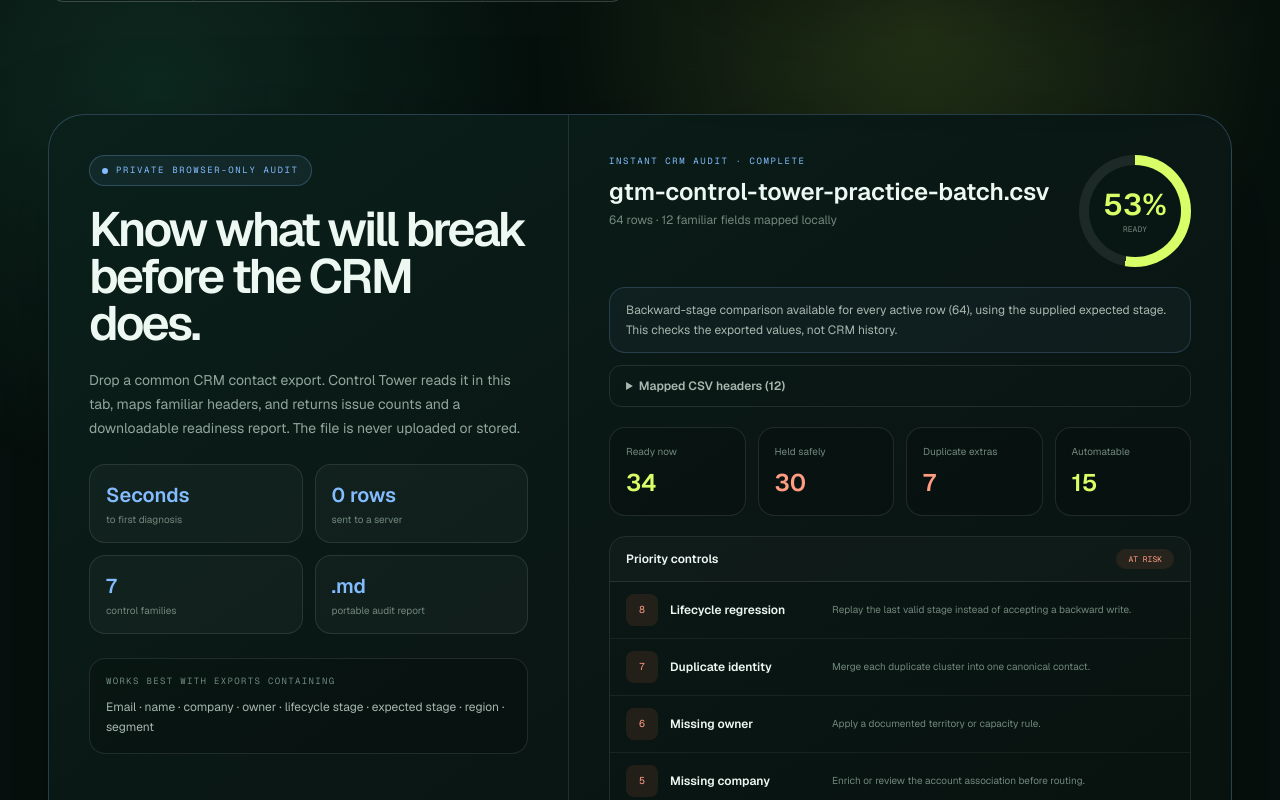
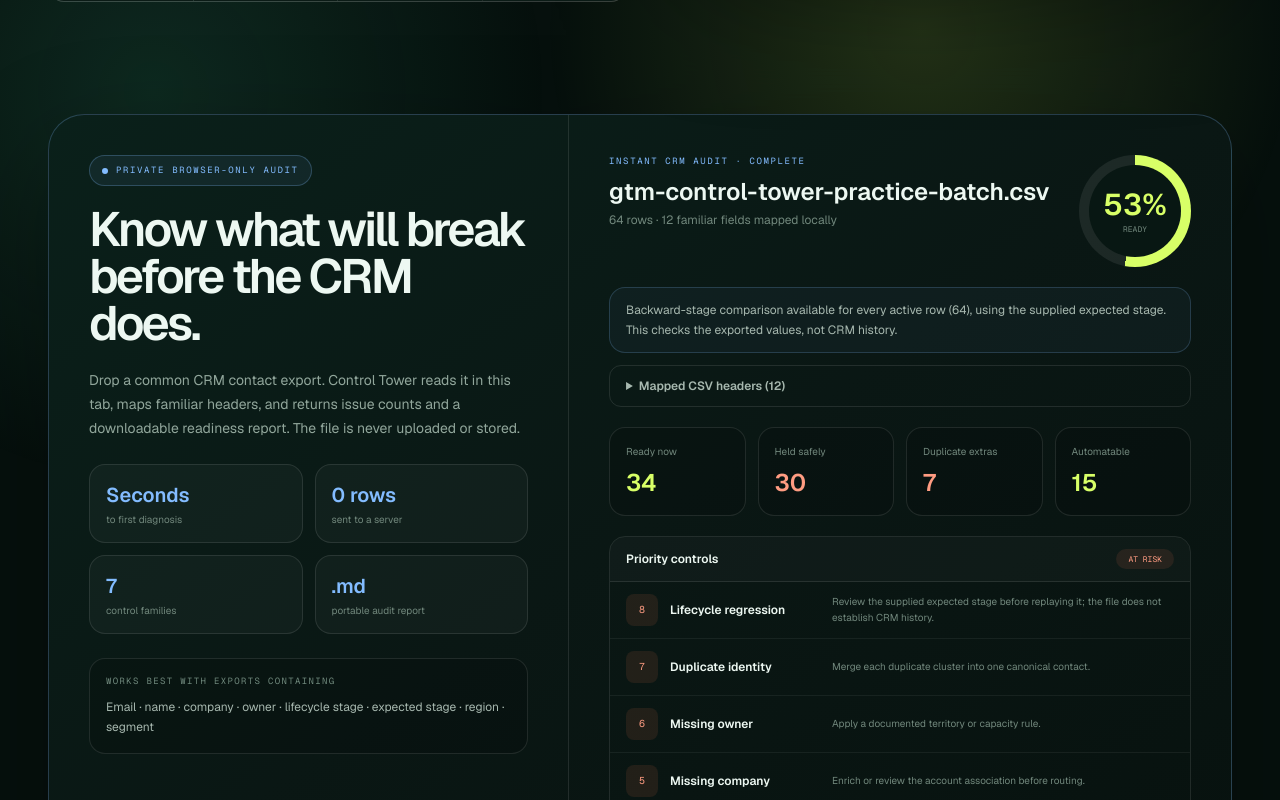
Before and after one commit to harrisonoconnorhover/gtm-control-tower, a Next.js app: page / in a window 1280 px wide. Both pictures are taken after a click on the button "Try the safe sample". Shown: the part 830-1630 px from the top of the page. Built offline with nearby package versions, Linux system fonts and the light colour scheme.

Commit message:
Document verified decisions and clarify lifecycle evidence

```diff
--- a/components/instant-crm-audit.tsx
+++ b/components/instant-crm-audit.tsx
@@ -143,7 +143,7 @@ function AuditResult({ report, onDownload, onReset }: { report: CrmAuditReport;
         <div>
           <p className="font-mono text-[9px] uppercase tracking-[0.18em] text-[#83bcff]">Instant CRM audit · complete</p>
           <h3 className="mt-2 break-all text-2xl font-semibold">{report.fileName}</h3>
-          <p className="mt-1 text-xs text-[#71877c]">{report.sourceRows.toLocaleString()} rows · {report.mappedFields} familiar fields mapped locally</p>
+          <p className="mt-1 text-xs text-[#71877c]">{report.sourceRows.toLocaleString()} {report.sourceRows === 1 ? 'row' : 'rows'} · {report.mappedFields} familiar fields mapped locally</p>
         </div>
         <div className="relative grid h-28 w-28 place-items-center rounded-full" style={{ background: `conic-gradient(#d8ff67 ${report.readinessScore * 3.6}deg, rgba(255,255,255,0.08) 0deg)` }}>
           <div className="grid h-[92px] w-[92px] place-items-center rounded-full bg-[#081713] text-center">
--- a/lib/crm-audit.ts
+++ b/lib/crm-audit.ts
@@ -58,7 +58,7 @@ export function auditContactsCsv(
     priority('duplicate_identity', 'Duplicate identity', duplicateRecords, 'blocker', 'Merge each duplicate cluster into one canonical contact.'),
     priority('missing_company', 'Missing company', countFlag(active, 'missing_company'), 'blocker', 'Enrich or review the account association before routing.'),
     priority('missing_owner', 'Missing owner', countFlag(active, 'missing_owner'), 'blocker', 'Apply a documented territory or capacity rule.'),
-    priority('stage_regression', 'Lifecycle regression', stageRegressions, 'blocker', 'Replay the last valid stage instead of accepting a backward write.'),
+    priority('stage_regression', 'Lifecycle regression', stageRegressions, 'blocker', 'Review the supplied expected stage before replaying it; the file does not establish CRM history.'),
     priority('plus_address_present', 'Plus-address identity', countFlag(active, 'plus_address_present'), 'warning', 'Review before collapsing aliases; this behavior is company-specific.'),
     priority('unicode_domain_present', 'Internationalized domain', countFlag(active, 'unicode_domain_present'), 'warning', 'Normalize the domain to its provider-safe ASCII form and retain the raw value.'),
   ].filter((item): item is CrmAuditPriority => item !== null)
```
Also changed, not shown: 3 other files (tests, documents, lock files or other folders).
